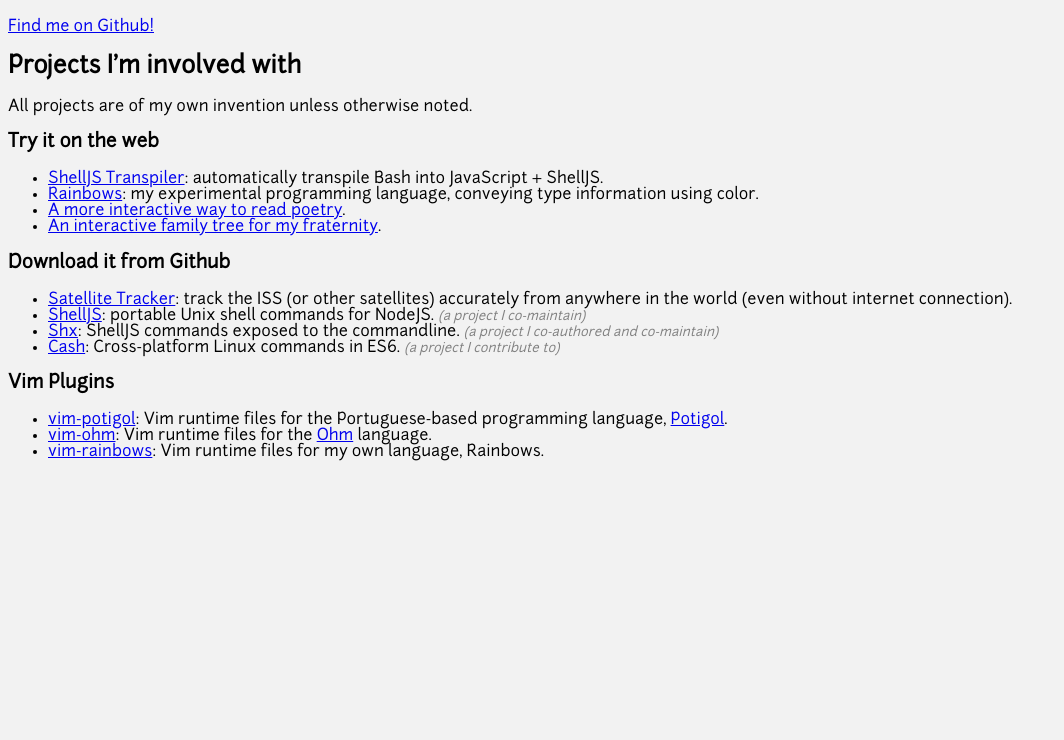
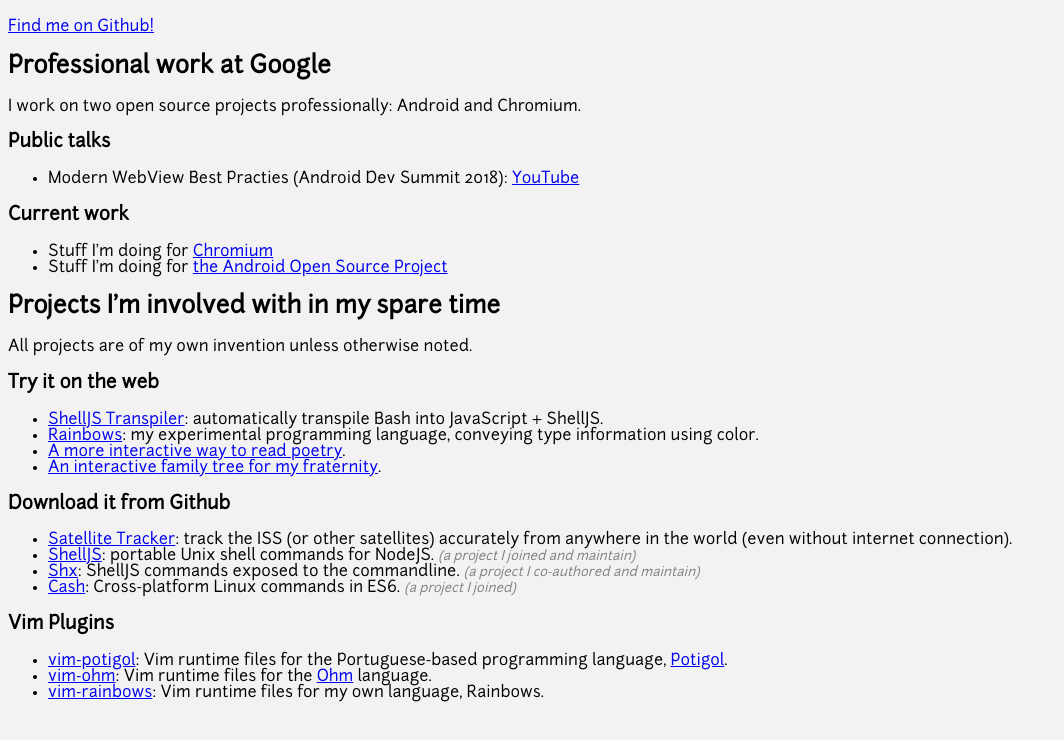
Before and after one commit to nfischer/nfischer.github.io, a website: page index.html in a window 1280 px wide. Shown: the part 56-796 px from the top of the page, without its empty margins (0-1064 px from the left). Drawn offline with Linux system fonts and the light colour scheme.

Commit message:
List professional work and update info
This adds a section for my Google work, linking to my public talk. This
also updates the other sections, to clarify of which projects I'm the
sole-maintainer.

Test: manual

```diff
--- a/index.html
+++ b/index.html
@@ -9,7 +9,18 @@
 
   <a href="https://github.com/nfischer">Find me on Github!</a>
 
-  <h2>Projects I'm involved with</h2>
+  <h2>Professional work at Google</h2>
+  <p>I work on two open source projects professionally: Android and Chromium.</p>
+  <h3>Public talks</h3>
+  <ul>
+    <li>Modern WebView Best Practies (Android Dev Summit 2018): <a href="https://youtu.be/HGZYtDZhOEQ">YouTube</a></li>
+  </ul>
+  <h3>Current work</h3>
+  <ul>
+    <li>Stuff I'm doing for <a href="https://chromium-review.googlesource.com/q/owner:ntfschr%2540chromium.org">Chromium</a></li>
+    <li>Stuff I'm doing for <a href="https://android-review.googlesource.com/q/owner:ntfschr%2540google.com">the Android Open Source Project</a></li>
+  </ul>
+  <h2>Projects I'm involved with in my spare time</h2>
   <p>All projects are of my own invention unless otherwise noted.</p>
 
   <h3>Try it on the web</h3>
@@ -23,9 +34,9 @@
   <h3>Download it from Github</h3>
   <ul>
     <li><a href="https://github.com/nfischer/satelliteTracker">Satellite Tracker</a>: track the ISS (or other satellites) accurately from anywhere in the world (even without internet connection).</li>
-    <li><a href="https://github.com/shelljs/shelljs">ShellJS</a>: portable Unix shell commands for NodeJS. <span class="parenthetical">(a project I co-maintain)</span></li>
-    <li><a href="https://github.com/shelljs/shx">Shx</a>: ShellJS commands  exposed to the commandline. <span class="parenthetical">(a project I co-authored and co-maintain)</span></li>
-    <li><a href="https://github.com/dthree/cash">Cash</a>: Cross-platform Linux commands in ES6. <span class="parenthetical">(a project I contribute to)</span></li>
+    <li><a href="https://github.com/shelljs/shelljs">ShellJS</a>: portable Unix shell commands for NodeJS. <span class="parenthetical">(a project I joined and maintain)</span></li>
+    <li><a href="https://github.com/shelljs/shx">Shx</a>: ShellJS commands  exposed to the commandline. <span class="parenthetical">(a project I co-authored and maintain)</span></li>
+    <li><a href="https://github.com/dthree/cash">Cash</a>: Cross-platform Linux commands in ES6. <span class="parenthetical">(a project I joined)</span></li>
   </ul>
 
   <h3>Vim Plugins</h3>
```
